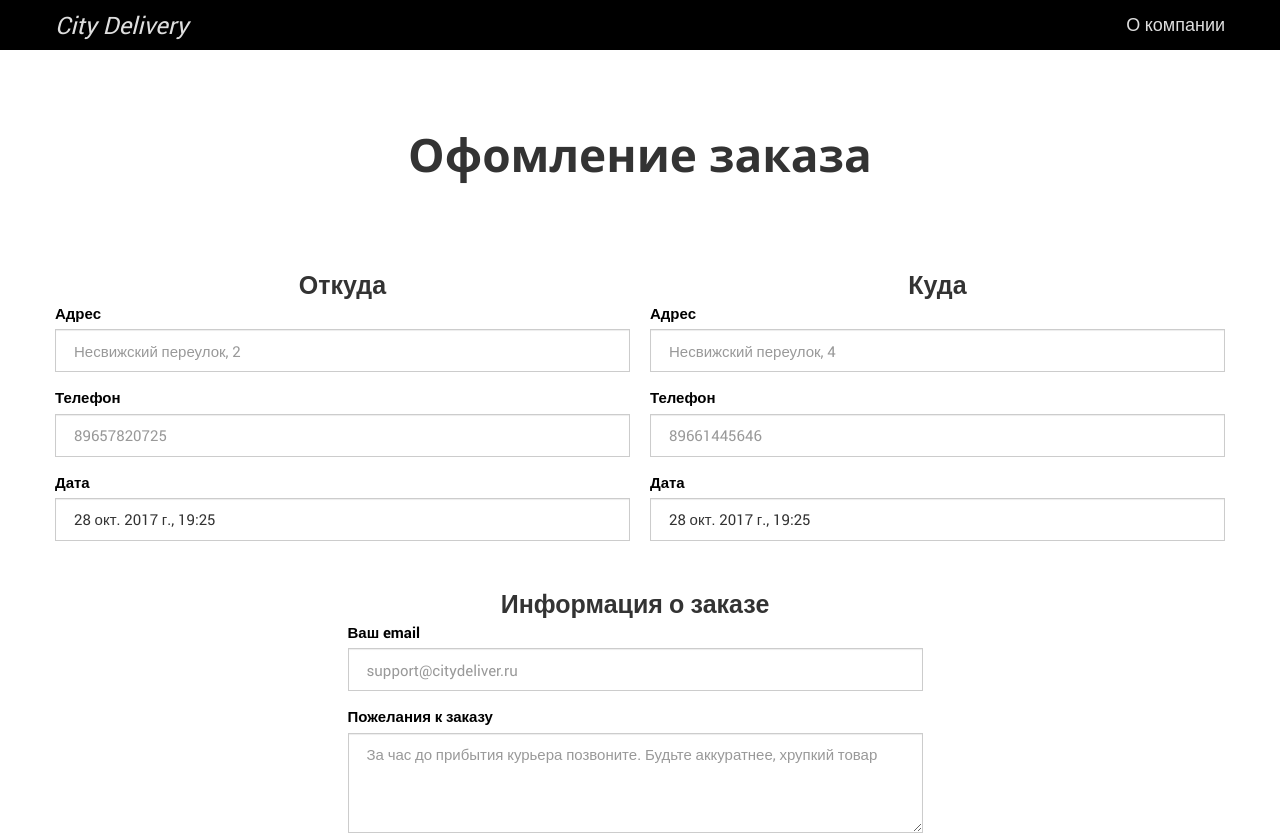
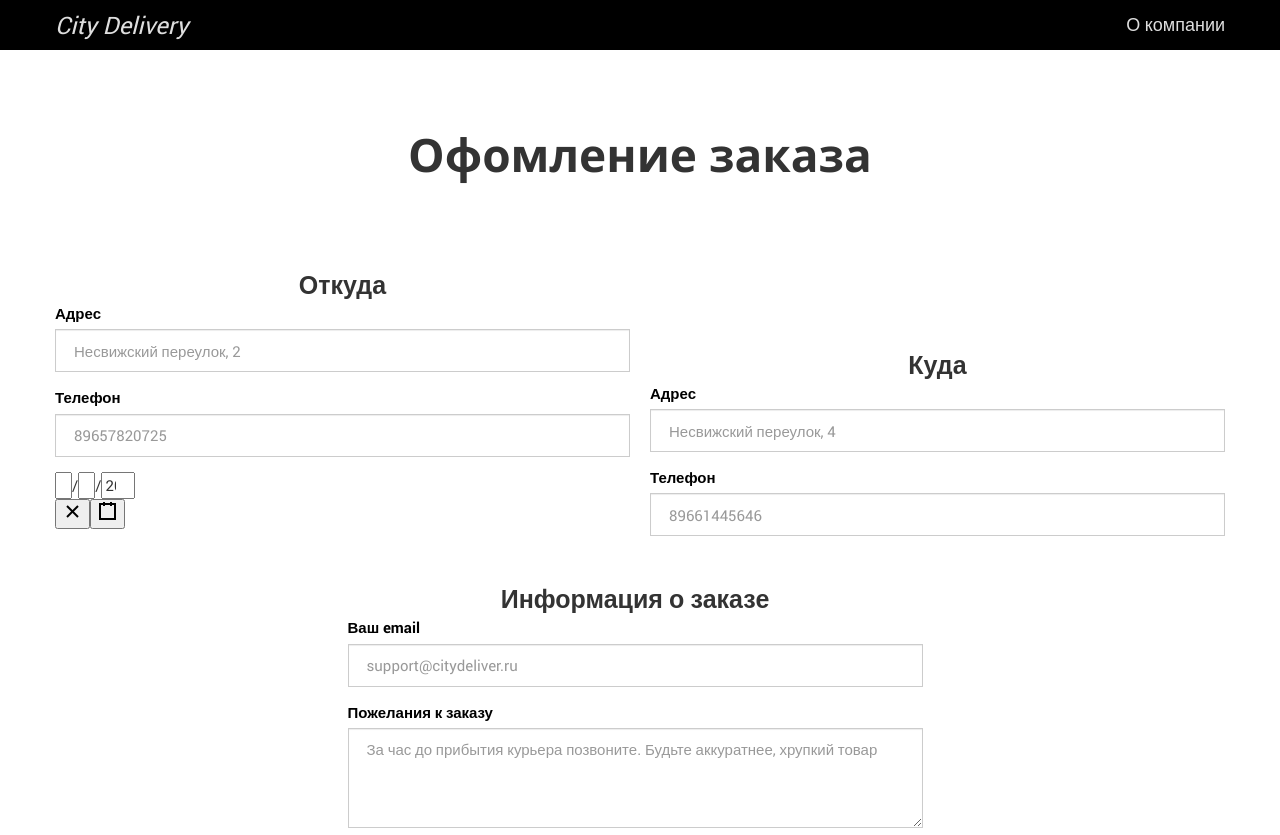
Before and after one commit to dmitrsavk/city-del, a React (Create React App) app: page /order in a window 1280 px wide. Shown: the top 835 px of the page. Built offline with nearby package versions, Linux system fonts and the light colour scheme.

Commit message:
add new date picker

```diff
--- a/package.json
+++ b/package.json
@@ -7,12 +7,11 @@
     "express": "^4.16.2",
     "gulp": "^3.9.1",
     "gulp-cli": "^1.4.0",
-    "input-moment": "^0.4.0",
-    "moment": "^2.19.1",
     "nodemailer": "^4.3.1",
     "path": "^0.12.7",
     "react": "^16.0.0",
     "react-bootstrap": "^0.31.5",
+    "react-date-picker": "^6.5.0",
     "react-dom": "^16.0.0",
     "react-parallax": "^1.5.0",
     "react-router": "^4.2.0",
--- a/src/components/MainPage/Form/Form.jsx
+++ b/src/components/MainPage/Form/Form.jsx
@@ -10,10 +10,7 @@ import {
 	Panel
 } from 'react-bootstrap';
 
-import moment from 'moment';
-import 'moment/locale/ru';
-import InputMoment from 'input-moment';
-import 'input-moment/dist/input-moment.css'
+import DatePicker from 'react-date-picker';
 
 import './Form.css';
 
@@ -25,10 +22,8 @@ class OrderForm extends Component {
 			loading: false,
 			showModal: false,
 			showSuccessModal: false,
-			openFirstDate: false,
-			openSecondDate: false,
-			firstDate: moment().locale('ru'),
-			secondDate: moment().locale('ru'),
+			firstDate: new Date(),
+			secondDate: new Date(),
 			from: {
 				address: null,
 				phone: null
@@ -100,12 +95,12 @@ class OrderForm extends Component {
     		from: {
     			address: this.from ? this.from.value : '',
     			phone: this.fromPhone ? this.fromPhone.value : '',
-    			date: this.state.firstDate.format('LLLL')
+    			date: this.state.firstDate.toLocaleDateString()
     		},
     		to: {
     			address: this.to ? this.to.value : '',
     			phone: this.toPhone ? this.toPhone.value : '',
-    			date: this.state.secondDate.format('LLLL')
+    			date: this.state.secondDate.toLocaleDateString()
     		},
     		email: this.email ? this.email.value : '',
     		info: this.info ? this.info.value : ''
@@ -198,7 +193,7 @@ class OrderForm extends Component {
 	}
 
 	isDateValid() {
-		const now = moment().locale('ru');
+		const now = new Date();
 		return this.state.firstDate > now &&
 			this.state.secondDate > now &&
 			this.state.secondDate > this.state.firstDate;
@@ -230,7 +225,7 @@ class OrderForm extends Component {
 						    	{this.fromPhone ? this.fromPhone.value : ''}
 						    </Panel>
 						    <Panel header='Дата'>
-						    	{this.state.firstDate.format('LLLL')}
+						    	{this.state.firstDate && this.state.firstDate.toLocaleDateString()}
 						    </Panel>
 					    </Panel>
 					    <Panel header='Куда' bsStyle='primary'>
@@ -241,7 +236,7 @@ class OrderForm extends Component {
 						    	{this.toPhone ? this.toPhone.value : ''}
 						    </Panel>
 						    <Panel header='Дата'>
-						    	{this.state.secondDate.format('LLLL')}
+						    	{this.state.secondDate && this.state.secondDate.toLocaleDateString()}
 						    </Panel>
 					    </Panel>
 					    <Panel header='Информация о заказе' bsStyle='primary'>
@@ -292,34 +287,12 @@ class OrderForm extends Component {
 							onChange={this.handleFromPhone}
 						/>
 					</FormGroup>
-					<FormGroup
-						controlId='time'
-						className='form__date'
-						validationState={this.state.dateValid}
-					>
-						<ControlLabel>Дата</ControlLabel>
-						<FormControl
-							type='text'
-							placeholder='Вторник, 12 ноября'
-							onClick={() => this.setState({
-								openFirstDate: !this.state.openFirstDate,
-								openSecondDate: false
-							})}
-							value={this.state.firstDate.format('lll')}
-							onChange={() => {}}
-						/>
-						<div className='form__date-wrap'>
-							{this.state.openFirstDate ?
-								<InputMoment
-									moment={this.state.firstDate}
-									onChange={this.handleFirstDateChange}
-									minStep={10}
-		            				onSave={this.handleFirstDateSave}
-								/> :
-								null
-							}
-						</div>
-					</FormGroup>
+					<div className='form__date'>
+						<DatePicker
+							onChange={this.handleFirstDateChange}
+							value={this.state.firstDate}
+				        />
+				    </div>
 				</div>
 
 				<div className='form__section'>
@@ -350,34 +323,6 @@ class OrderForm extends Component {
 							value={this.state.toPhoneValue}
 							onChange={this.handleToPhone}
 						/>
-					</FormGroup>
-					<FormGroup
-						controlId='time'
-						className='form__date'
-						validationState={this.state.dateValid}
-					>
-						<ControlLabel>Дата</ControlLabel>
-						<FormControl
-							type='text'
-							placeholder='Среда, 13 ноября'
-							onClick={() => this.setState({
-								openSecondDate: !this.state.openSecondDate,
-								openFirstDate: false
-							})}
-							value={this.state.secondDate.format('lll')}
-							onChange={() => {}}
-						/>
-						<div className='form__date-wrap'>
-							{this.state.openSecondDate ?
-								<InputMoment
-									moment={this.state.secondDate}
-									onChange={this.handleSecondDateChange}
-									minStep={10}
-		            				onSave={this.handleSecondDateSave}
-								/> :
-								null
-							}
-						</div>
 					</FormGroup>
 				</div>
 
```
Also changed, not shown: 1 other file (tests, documents, lock files or other folders).
